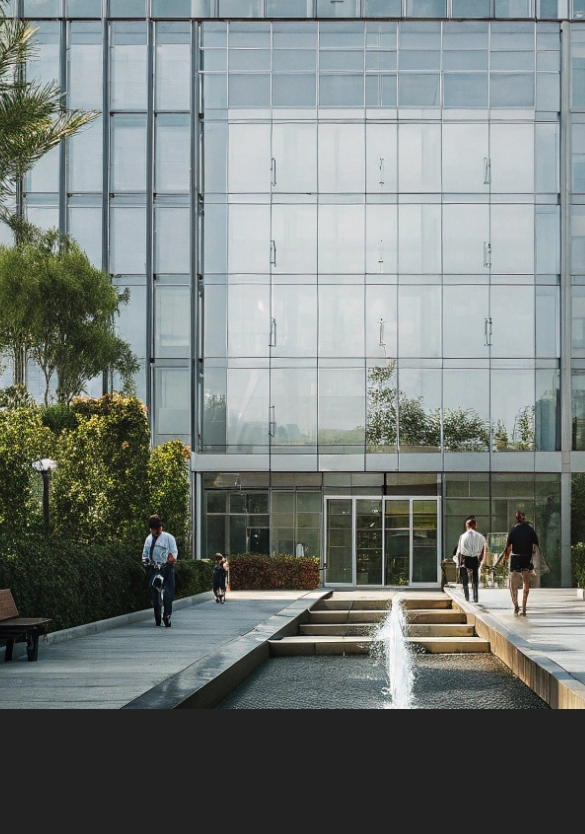
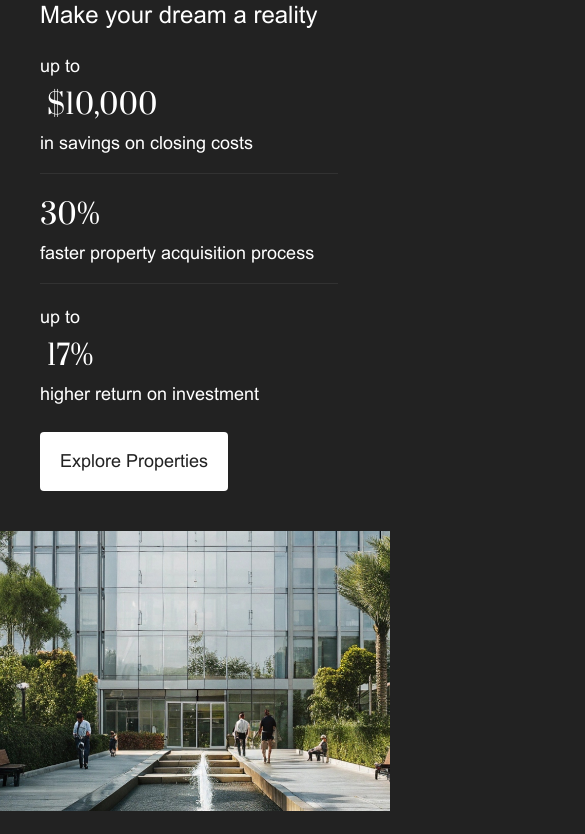
Before and after one commit to truesup/testovoe-mst, a plain HTML site: page index.html in a window 390 px wide. Shown: the part 300-1134 px from the top of the page, 585 px wide, since content can reach past the window. Drawn offline with Linux system fonts and the light colour scheme.

Commit message:
banner section is ready

```diff
--- a/index.html
+++ b/index.html
@@ -8,7 +8,7 @@
   </head>
   <body>
     <header class="header">
-      <a href="#" class="header-logo"><p>siam living</p></a>
+      <a href="/" class="header-logo">siam living</a>
       <nav class="header-menu">
         <div class="burger-menu" id="burger-menu">
           <span></span>
@@ -31,7 +31,27 @@
     </header>
 
     <section class="banner">
-      <div class="banner-info"></div>
+      <div class="banner-info-wrapper">
+        <h1 class="visually-hidden">
+          Siam Living. Find Your Dream Property in Thailand
+        </h1>
+        <p class="banner-info-title">Your dream<br />property awaits</p>
+        <p class="banner-info-subtitle">Make your dream a reality</p>
+        <div class="banner-info-benefits-button">
+          <div class="benefits">
+            <p class="benefit">
+              up to<span>&nbsp;$10,000&nbsp;</span>in savings on closing costs
+            </p>
+            <p class="benefit">
+              <span>30%&nbsp;</span>faster property acquisition process
+            </p>
+            <p class="benefit">
+              up to<span>&nbsp;17%&nbsp;</span>higher return on investment
+            </p>
+          </div>
+          <a href="#" class="banner-button">Explore Properties</a>
+        </div>
+      </div>
       <img src="./imgs/banner-img.jpg" alt="" class="banner-img" />
     </section>
     <script src="./script.js"></script>
--- a/styles.css
+++ b/styles.css
@@ -79,8 +79,7 @@ body {
 
 :root {
   --font-prata: 'Prata', serif;
-  --font-arial-regular: 'Arial', sans-serif;
-  --font-arial-italic: 'Arial', sans-serif;
+  --font-arial: 'Arial', sans-serif;
   --weight-normal: 400;
   --style-normal: normal;
   --style-italic: italic;
@@ -91,8 +90,13 @@ body {
   --color-header-bg: #323232;
 }
 
+.visually-hidden {
+  display: none;
+}
+
 body {
   background-color: var(--color-dark-main);
+  font-weight: var(--weight-normal);
   min-height: 4000px;
 }
 
@@ -113,25 +117,21 @@ body {
 .header-expanded {
   justify-content: space-between;
   background-color: var(--color-header-bg);
-  opacity: 90%;
+  opacity: 95%;
 }
 .header-logo {
+  text-align: center;
   font-family: var(--font-prata);
-  font-size: 36px;
+  font-size: clamp(24px, 2vw + 1rem, 36px);
   text-decoration: none;
   color: var(--color-white);
   text-transform: uppercase;
   cursor: default;
 }
-.header-logo p {
-  margin: 0;
-}
-
 .header-menu-list {
-  font-family: var(--font-arial-italic);
-  font-weight: var(--weight-normal);
+  font-family: var(--font-arial);
   font-style: var(--style-italic);
-  font-size: 16px;
+  font-size: clamp(14px, 2vw, 18px);
   display: flex;
   align-items: center;
   gap: 28px;
@@ -147,10 +147,88 @@ body {
 }
 
 .banner {
-  width: 100dvw;
+  height: 90dvh;
+  top: 0;
+  padding-left: 160px;
+  display: flex;
+  align-items: end;
+  justify-content: space-between;
+}
+.banner-info-wrapper {
+  display: flex;
+  flex-direction: column;
+  gap: 48px;
+  color: var(--color-white);
+}
+.banner-img {
+  height: auto;
+  width: 50%;
+}
+.banner-info-title {
+  font-family: var(--font-prata);
+  font-size: clamp(40px, 5vw, 80px);
+  line-height: 96%;
+}
+.banner-info-subtitle {
+  font-family: var(--font-arial);
+  font-size: clamp(24px, 3vw, 50px);
+}
+.banner-info-benefits-button {
+  display: flex;
+  flex-direction: column;
+  gap: 40px;
+}
+.benefits {
+  display: flex;
+  flex-direction: column;
+  gap: 32px;
+}
+.benefit {
+  font-family: var(--font-arial);
+  font-size: clamp(18px, 2vw, 24px);
   display: flex;
   align-items: center;
-  justify-content: space-between;
+  padding-left: 65px;
+  position: relative;
+}
+.benefit span {
+  font-family: var(--font-prata);
+  font-size: clamp(28px, 2vw, 40px);
+}
+.benefit::before {
+  content: '';
+  display: inline-block;
+  background-image: url('./imgs/icons/benefit-icon.svg');
+  width: 39px;
+  height: 37px;
+  background-size: cover;
+  background-repeat: no-repeat;
+  position: absolute;
+  left: 0;
+  top: 50%;
+  transform: translateY(-50%);
+}
+.banner-button {
+  text-decoration: none;
+  font-family: var(--font-arial);
+  font-size: clamp(18px, 2.5vw, 24px);
+  color: var(--color-dark-main);
+  padding: 32px 50px;
+  background-color: var(--color-white);
+  width: fit-content;
+  border-radius: 4px;
+  transition: all 0.3s ease;
+}
+.banner-button:active {
+  scale: 0.96;
+}
+
+@media (hover: hover) {
+  .banner-button:hover {
+    background-color: var(--color-header-bg);
+    opacity: 90%;
+    color: var(--color-white);
+  }
 }
 
 @media (max-width: 1760px) {
@@ -158,18 +236,43 @@ body {
     padding-inline: 120px;
     gap: 100px;
   }
+  .banner {
+    padding-left: 120px;
+    height: 95dvh;
+  }
 }
 @media (max-width: 1600px) {
   .header {
     padding-inline: 88px;
     gap: 60px;
   }
+  .banner {
+    padding-left: 88px;
+  }
+  .banner-info-wrapper {
+    gap: 28px;
+  }
+  .benefits {
+    gap: 20px;
+  }
+  .banner-button {
+    padding: 20px 40px;
+  }
 }
 @media (max-width: 1480px) {
   .header {
+    padding-block: 32px;
     background-color: var(--color-header-bg);
     justify-content: space-between;
     gap: auto;
+  }
+}
+@media (max-width: 1199px) {
+  .banner-img {
+    width: 40%;
+    height: 100%;
+    object-fit: cover;
+    object-position: bottom;
   }
 }
 @media (max-width: 920px) {
@@ -177,9 +280,31 @@ body {
     gap: 20px;
   }
 }
+@media (max-width: 800px) {
+  .banner {
+    height: auto;
+    padding-left: 0;
+    flex-direction: column;
+    align-items: start;
+    gap: 40px;
+  }
+  .banner-info-wrapper {
+    padding: 200px 88px 0;
+  }
+  .banner-img {
+    display: block;
+    width: 100%;
+    max-height: 400px;
+    object-fit: cover;
+    object-position: bottom;
+  }
+}
 @media (max-width: 760px) {
   .header {
     padding-inline: 40px;
+  }
+  .banner-info-wrapper {
+    padding-left: 40px;
   }
   .header-menu-list {
     display: none;
@@ -193,13 +318,11 @@ body {
     width: 100%;
     transition: all 0.3s ease;
   }
-
   .burger-menu {
     display: block;
     cursor: pointer;
     z-index: 999;
   }
-
   .burger-menu span {
     display: block;
     width: 30px;
@@ -208,24 +331,75 @@ body {
     margin: 6px 0;
     transition: all 0.3s ease;
   }
-
   .header-menu-list.active {
     display: flex;
   }
-
   .burger-menu.active span:nth-child(1) {
     transform: rotate(45deg);
     position: relative;
     top: 10px;
   }
-
   .burger-menu.active span:nth-child(2) {
     opacity: 0;
   }
-
   .burger-menu.active span:nth-child(3) {
     transform: rotate(-45deg);
     position: relative;
     top: -10px;
   }
+  .banner-img {
+    max-height: 280px;
+  }
+  .banner-button {
+    padding: 16px 20px;
+  }
 }
+@media (max-width: 600px) {
+  .banner-info-wrapper {
+    padding-inline: 40px;
+  }
+  .banner-info-benefits-button {
+    gap: 24px;
+  }
+  .benefit {
+    padding-left: 20px;
+  }
+  .benefit::before {
+    content: '•';
+    font-size: 24px;
+    background-image: none;
+    color: var(--color-white);
+    top: 22px;
+  }
+}
+@media (max-width: 480px) {
+  .banner-info-wrapper {
+    gap: 20px;
+  }
+  .benefit {
+    padding-left: 0;
+    display: flex;
+    flex-direction: column;
+    align-items: start;
+    gap: 4px;
+  }
+  .benefit:not(:last-child) {
+    padding-bottom: 16px;
+    border-bottom: 1px solid var(--color-header-bg);
+  }
+  .benefit::before {
+    display: none;
+  }
+}
+@media (max-width: 360px) {
+  .header,
+  .banner-info-wrapper {
+    padding-inline: 20px;
+  }
+  .banner-info-wrapper {
+    padding-top: 160px;
+  }
+  .banner-info-title {
+    line-height: 120%;
+  }
+}
```
Also changed, not shown: imgs/icons/benefit-icon.svg (added).
